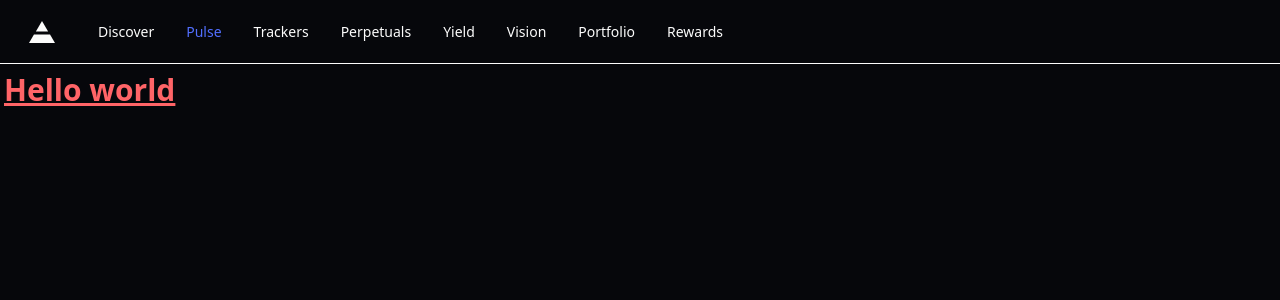
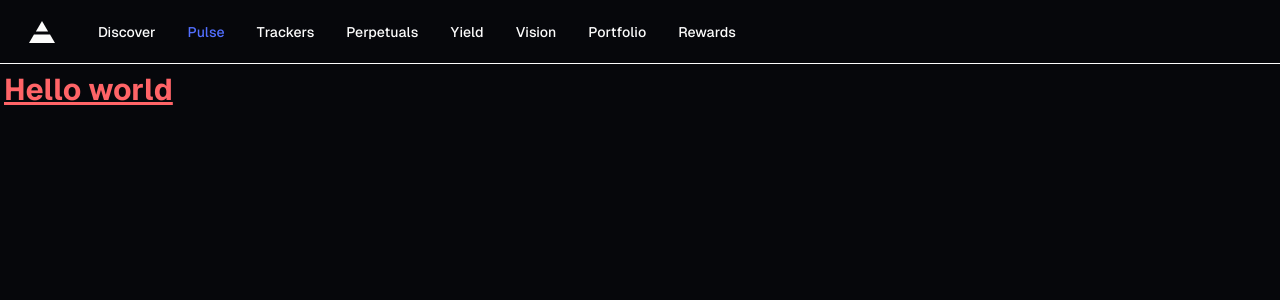
Before and after one commit to Naveenkms/axiom-pulse, a Next.js app: page / in a window 1280 px wide. Shown: the top 300 px of the page. Built offline with nearby package versions, Linux system fonts and the light colour scheme.

Commit message:
feat: add primary font

```diff
--- a/src/app/globals.css
+++ b/src/app/globals.css
@@ -39,6 +39,8 @@
   --color-secondary-foreground: var(--secondary-foreground);
 
   --color-primary-stroke: var(--primary-stroke);
+
+  --font-primary: var(--font-geist-sans);
 }
 
 @layer base {
--- a/src/app/layout.tsx
+++ b/src/app/layout.tsx
@@ -29,7 +29,7 @@ export default function RootLayout({
   return (
     <html lang="en">
       <body
-        className={`${geistSans.variable} ${geistMono.variable} flex h-screen w-full flex-col bg-background text-foreground antialiased`}
+        className={`${geistSans.variable} ${geistMono.variable} font-primary flex h-screen w-full flex-col bg-background text-foreground antialiased`}
       >
         <QueryClientProvider>
           <Header />
```
